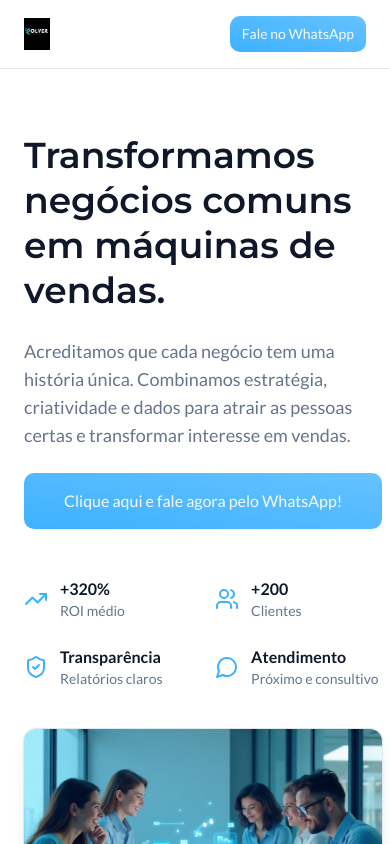
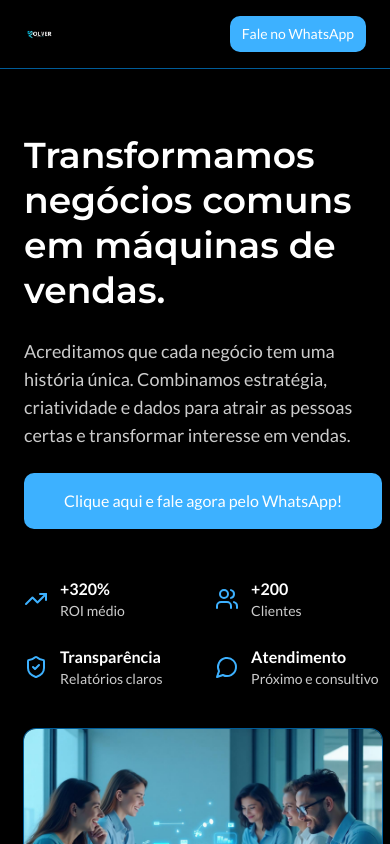
Before and after one commit to henriquealive/solver-lead-machine, a React (Vite) app: page / in a window 390 px wide. Shown: the top 844 px of the page. Built offline with nearby package versions, Linux system fonts and the light colour scheme.

Commit message:
Update visual theme
Apply black background with white and light blue text for readability. Update logo and favicon. Ensure CTAs have a light blue background with white text and a hover effect. Maintain responsiveness and existing functionality.

```diff
--- a/index.html
+++ b/index.html
@@ -19,6 +19,7 @@
     <link rel="preconnect" href="https://fonts.googleapis.com">
     <link rel="preconnect" href="https://fonts.gstatic.com" crossorigin>
     <link href="https://fonts.googleapis.com/css2?family=Lato:wght@400;700&family=Montserrat:wght@600;700;800&display=swap" rel="stylesheet">
+    <link rel="icon" href="/lovable-uploads/d5198dda-99fe-496f-8999-f2c8c518e99b.png" type="image/png">
   </head>
 
   <body>
--- a/src/components/ui/button.tsx
+++ b/src/components/ui/button.tsx
@@ -19,7 +19,7 @@ const buttonVariants = cva(
         ghost: "hover:bg-accent hover:text-accent-foreground",
         link: "text-primary underline-offset-4 hover:underline",
         hero:
-          "relative bg-gradient-to-tr from-primary to-[hsl(var(--primary-glow))] text-primary-foreground shadow-[var(--shadow-elegant)] hover:brightness-105 active:brightness-95",
+          "bg-primary text-primary-foreground shadow-[var(--shadow-elegant)] hover:bg-primary/85 active:bg-primary/80",
       },
       size: {
         default: "h-10 px-4 py-2",
--- a/src/index.css
+++ b/src/index.css
@@ -8,48 +8,48 @@ All colors MUST be HSL.
 
 @layer base {
   :root {
-    --background: 0 0% 100%;
-    --foreground: 222 47% 11%;
+    --background: 0 0% 0%;
+    --foreground: 0 0% 100%;
 
-    --card: 0 0% 100%;
-    --card-foreground: 222 47% 11%;
+    --card: 0 0% 0%;
+    --card-foreground: 0 0% 100%;
 
-    --popover: 0 0% 100%;
-    --popover-foreground: 222 47% 11%;
+    --popover: 0 0% 0%;
+    --popover-foreground: 0 0% 100%;
 
     /* Brand colors */
 
     --primary: 204 100% 62%; /* #3DB2FF */
     --primary-glow: 204 100% 70%;
-    --primary-foreground: 210 40% 98%;
+    --primary-foreground: 0 0% 100%;
 
-    --secondary: 0 0% 96%; /* #F5F5F5 */
-    --secondary-foreground: 222 47% 11%;
+    --secondary: 0 0% 0%;
+    --secondary-foreground: 0 0% 100%;
 
-    --muted: 210 40% 96.1%;
-    --muted-foreground: 215 16% 47%;
+    --muted: 0 0% 0%;
+    --muted-foreground: 0 0% 80%;
 
-    --accent: 210 40% 96.1%;
-    --accent-foreground: 222 47% 11%;
+    --accent: 0 0% 0%;
+    --accent-foreground: 0 0% 100%;
 
     --destructive: 0 84% 60%;
-    --destructive-foreground: 210 40% 98%;
+    --destructive-foreground: 0 0% 100%;
 
-    --border: 214 32% 91%;
-    --input: 214 32% 91%;
+    --border: 204 100% 30%;
+    --input: 204 100% 30%;
     --ring: 204 100% 62%;
 
     --radius: 0.75rem;
 
     /* Sidebar tokens (kept for components) */
-    --sidebar-background: 0 0% 98%;
-    --sidebar-foreground: 240 5% 26%;
+    --sidebar-background: 0 0% 0%;
+    --sidebar-foreground: 0 0% 100%;
     --sidebar-primary: 204 100% 62%;
-    --sidebar-primary-foreground: 0 0% 98%;
-    --sidebar-accent: 240 5% 96%;
-    --sidebar-accent-foreground: 240 6% 10%;
-    --sidebar-border: 220 13% 91%;
-    --sidebar-ring: 217 91% 60%;
+    --sidebar-primary-foreground: 0 0% 100%;
+    --sidebar-accent: 0 0% 10%;
+    --sidebar-accent-foreground: 0 0% 100%;
+    --sidebar-border: 204 100% 30%;
+    --sidebar-ring: 204 100% 62%;
 
     /* Shadows & gradients */
     --shadow-elegant: 0 10px 30px -10px hsl(var(--primary) / 0.30);
--- a/src/pages/Index.tsx
+++ b/src/pages/Index.tsx
@@ -55,7 +55,7 @@ const Index = () => {
         <div className="container mx-auto px-6 py-4 flex items-center justify-between">
           <a href="/" className="flex items-center gap-2" aria-label="Solver - Página inicial">
             <img
-              src="/lovable-uploads/6ffee945-8368-458d-a3c8-6d3b3ef96071.png"
+              src="/lovable-uploads/42a1d000-ed15-4919-b0fe-35553c2e5d5c.png"
               alt="Solver Marketing Digital - Logo"
               className="h-8 w-auto"
               loading="eager"
@@ -332,7 +332,7 @@ const Index = () => {
         <div className="container mx-auto px-6 py-10 grid md:grid-cols-3 gap-8 items-center">
           <div className="flex items-center gap-2">
             <img
-              src="/lovable-uploads/6ffee945-8368-458d-a3c8-6d3b3ef96071.png"
+              src="/lovable-uploads/42a1d000-ed15-4919-b0fe-35553c2e5d5c.png"
               alt="Solver Marketing Digital - Logo"
               className="h-7 w-auto"
               loading="lazy"
```
Also changed, not shown: public/lovable-uploads/42a1d000-ed15-4919-b0fe-35553c2e5d5c.png (added), public/lovable-uploads/d5198dda-99fe-496f-8999-f2c8c518e99b.png (added).
